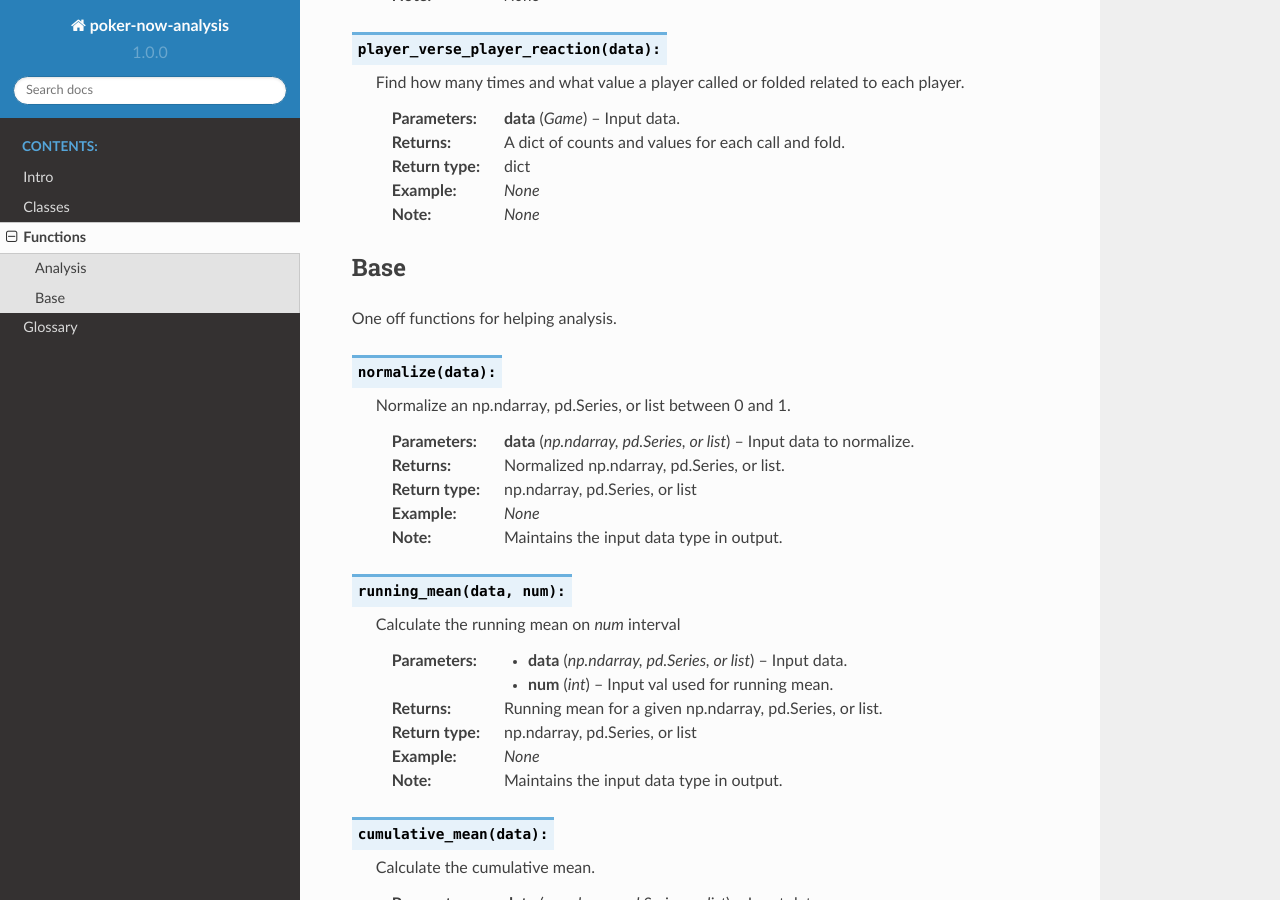
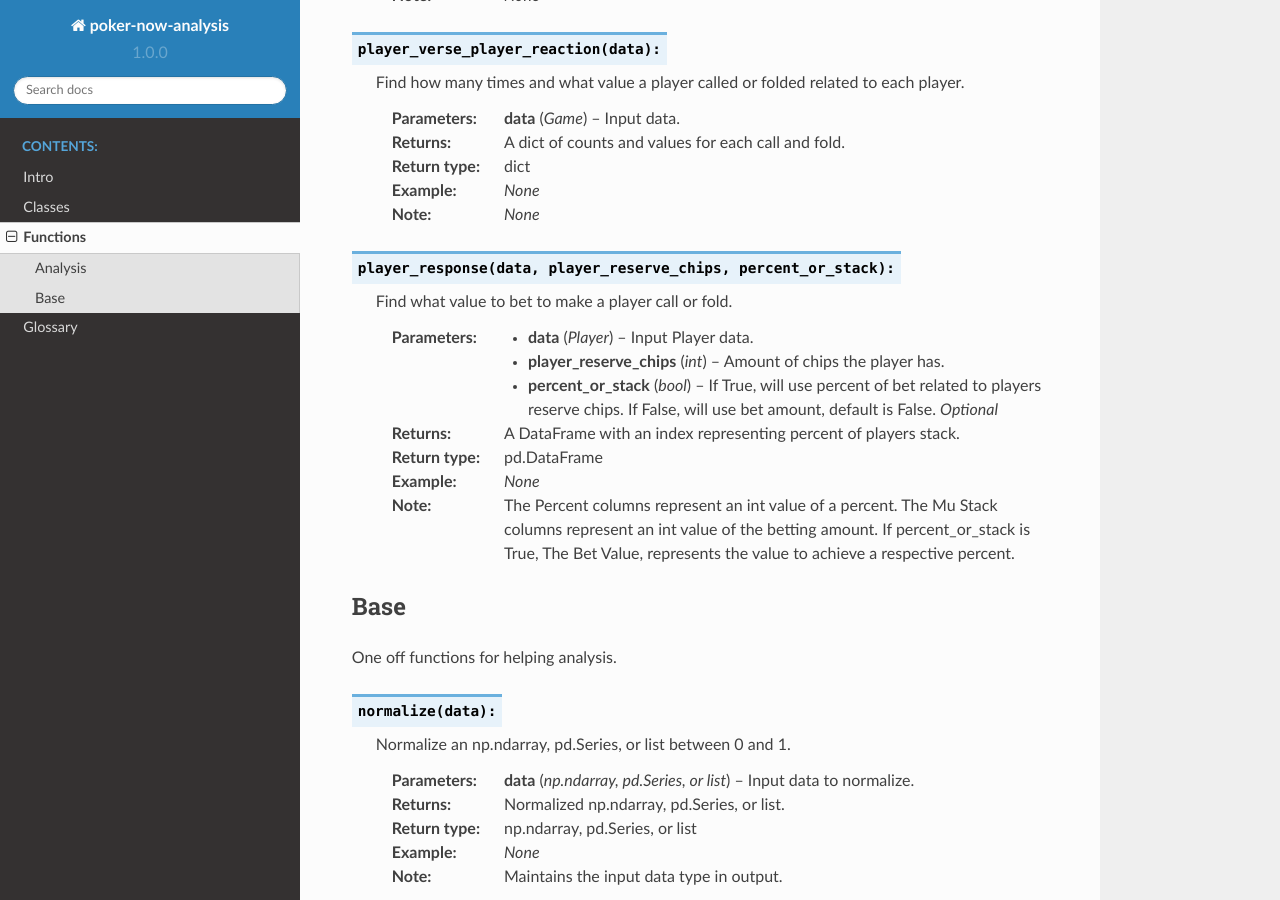
Before and after one commit to pjrigali/Poker-Now-Analysis, a Sphinx documentation site: the page built from docs/functions.rst, in a window 1280 px wide and 900 px high, scrolled down 1471 px. Built offline with Sphinx 7.4.7 and the Read the Docs theme 2.0.0, drawn with Linux system fonts in a browser that asks for light colours.

Commit message:
updated readthedocs

```diff
--- a/docs/functions.rst
+++ b/docs/functions.rst
@@ -88,6 +88,24 @@ One off functions for various analysis.
     :example: *None*
     :note: *None*
 
+.. function:: player_response(data, player_reserve_chips, percent_or_stack):
+
+    Find what value to bet to make a player call or fold.
+
+    :param data: Input Player data.
+    :type data: Player
+    :param player_reserve_chips: Amount of chips the player has.
+    :type player_reserve_chips: int
+    :param percent_or_stack: If True, will use percent of bet related to players reserve chips.
+        If False, will use bet amount, default is False. *Optional*
+    :type percent_or_stack: bool
+    :return: A DataFrame with an index representing percent of players stack.
+    :rtype: pd.DataFrame
+    :example: *None*
+    :note: The Percent columns represent an int value of a percent.
+        The Mu Stack columns represent an int value of the betting amount.
+        If percent_or_stack is True, The Bet Value, represents the value to achieve a respective percent.
+
 .. _Base:
 
 Base
```
Also changed, not shown: docs/classes.rst (+63 -26 lines).
